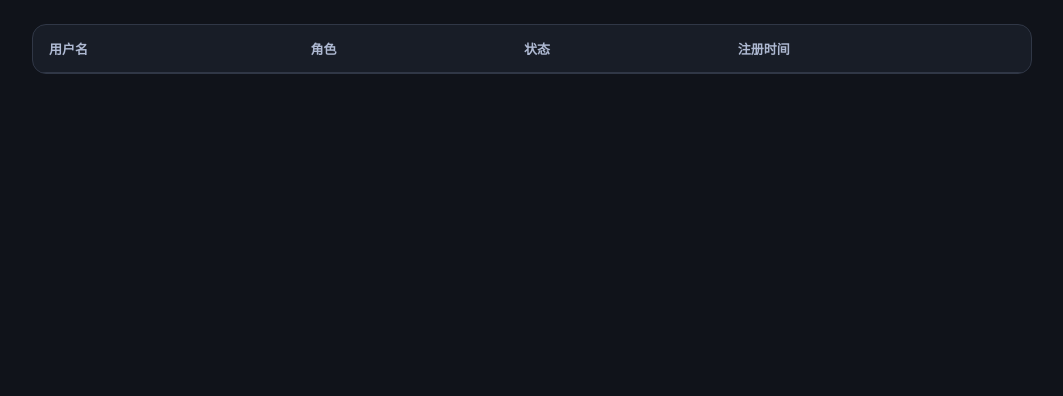
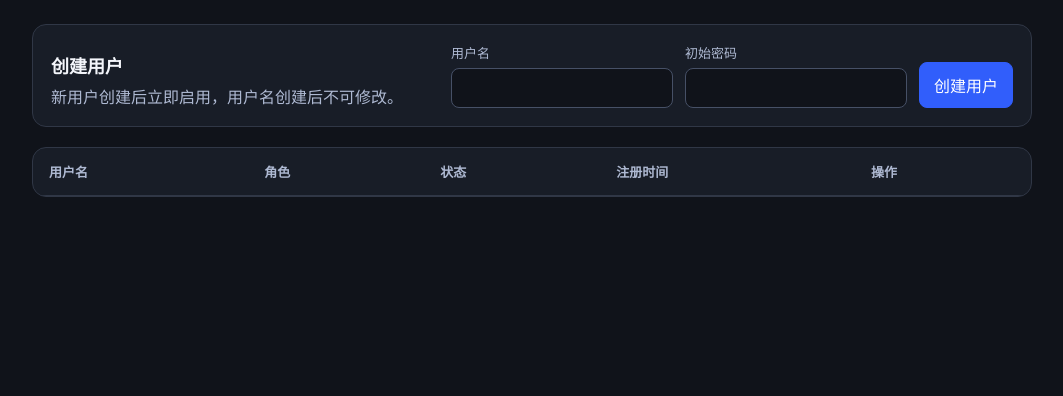
Before and after one commit to oneMuggle/dsh-server-manager, a Python web app: template gateway/web/templates/admin.html in a window 1280 px wide. Shown: the part 134-530 px from the top of the page, without its empty margins (108-1171 px from the left). Run offline with Jinja, Linux system fonts and the light colour scheme; the template is opened without the code that fills it, so the values that code supplies are empty.

Commit message:
feat: add user controls to management ui

```diff
--- a/gateway/web/static/management/admin.css
+++ b/gateway/web/static/management/admin.css
@@ -7,7 +7,13 @@
     nav { display: flex; gap: 10px; }
     a, button { border: 1px solid #465066; border-radius: 8px; padding: 10px 14px; color: #dce4ff; background: #181d27; font: inherit; text-decoration: none; cursor: pointer; }
     button.primary { border-color: #315efb; background: #315efb; color: white; }
-    .panel { overflow: hidden; border: 1px solid #303746; border-radius: 14px; background: #181d27; }
+    h2 { margin: 0 0 6px; font-size: 18px; }
+    p { margin: 0; color: #aeb9d2; }
+    .panel { overflow: hidden; margin-bottom: 20px; border: 1px solid #303746; border-radius: 14px; background: #181d27; }
+    .create-panel { display: flex; align-items: end; justify-content: space-between; gap: 24px; padding: 18px; }
+    form { display: flex; align-items: end; gap: 12px; }
+    label { display: grid; gap: 6px; color: #aeb9d2; font-size: 13px; }
+    input { min-width: 190px; border: 1px solid #465066; border-radius: 8px; padding: 10px 12px; color: #f4f6fb; background: #10131a; font: inherit; }
     table { width: 100%; border-collapse: collapse; }
     th, td { padding: 14px 16px; border-bottom: 1px solid #303746; text-align: left; }
     th { color: #aeb9d2; font-size: 13px; }
@@ -16,10 +22,21 @@
     .role { background: #263d80; color: #dce5ff; }
     .status { background: #174c37; color: #c6f7e2; }
     .status.disabled { background: #5a2929; color: #ffd2d2; }
+    .actions { display: flex; flex-wrap: wrap; gap: 8px; }
+    button.small { padding: 7px 10px; font-size: 13px; }
+    button.danger { border-color: #844343; color: #ffd2d2; }
+    button:disabled { cursor: wait; opacity: .6; }
+    dialog { width: min(460px, calc(100vw - 32px)); border: 1px solid #465066; border-radius: 14px; padding: 0; color: #f4f6fb; background: #181d27; }
+    dialog::backdrop { background: rgb(0 0 0 / 65%); }
+    dialog form { display: grid; gap: 18px; padding: 22px; }
+    dialog input { width: 100%; }
+    .dialog-actions { display: flex; justify-content: flex-end; gap: 10px; }
     #message { min-height: 24px; margin: 12px 2px; color: #b9c8f6; }
     @media (max-width: 680px) {
       header { align-items: flex-start; flex-direction: column; }
       nav { width: 100%; flex-wrap: wrap; }
+      .create-panel, form { align-items: stretch; flex-direction: column; }
+      input { width: 100%; }
       th:nth-child(4), td:nth-child(4) { display: none; }
       th, td { padding: 12px 10px; }
     }
--- a/gateway/web/static/management/admin.js
+++ b/gateway/web/static/management/admin.js
@@ -1,26 +1,103 @@
 const rows = document.getElementById('users');
 const message = document.getElementById('message');
+const createForm = document.getElementById('create-user-form');
+const resetDialog = document.getElementById('reset-dialog');
+const resetForm = document.getElementById('reset-password-form');
+const resetUsername = document.getElementById('reset-username');
 function cell(row, value) { const item = document.createElement('td'); item.textContent = value; row.appendChild(item); }
-async function loadUsers() {
+function actionButton(label, action, className = '') {
+  const button = document.createElement('button');
+  button.type = 'button';
+  button.textContent = label;
+  button.className = `small ${className}`.trim();
+  button.addEventListener('click', action);
+  return button;
+}
+async function requestJSON(url, options = {}) {
+  const response = await fetch(url, options);
+  const result = await response.json().catch(() => ({}));
+  if (!response.ok) throw new Error(result.detail || `HTTP ${response.status}`);
+  return result;
+}
+function showResetDialog(username) {
+  resetDialog.dataset.username = username;
+  resetUsername.textContent = username;
+  resetForm.reset();
+  resetDialog.showModal();
+}
+async function changeUserState(user) {
+  const nextDisabled = !user.disabled;
+  const verb = nextDisabled ? '停用' : '启用';
+  if (!confirm(`确认${verb}用户 ${user.username}？`)) return;
+  message.textContent = `正在${verb} ${user.username}…`;
+  try {
+    await requestJSON(`/api/gateway/v1/admin/users/${encodeURIComponent(user.username)}`, {
+      method: 'PATCH',
+      headers: {'Content-Type': 'application/json'},
+      body: JSON.stringify({disabled: nextDisabled}),
+    });
+    await loadUsers(`${user.username} 已${verb}`);
+  } catch (error) { message.textContent = `${verb}失败：${error.message || error}`; }
+}
+async function loadUsers(successMessage = '') {
   message.textContent = '正在加载用户列表…';
   try {
-    const response = await fetch('/api/gateway/v1/admin/users');
-    const result = await response.json().catch(() => ({}));
-    if (!response.ok) throw new Error(result.detail || `HTTP ${response.status}`);
+    const result = await requestJSON('/api/gateway/v1/admin/users');
     rows.replaceChildren();
     for (const user of result.users) {
       const row = document.createElement('tr');
       cell(row, user.username);
-      const role = document.createElement('td'); role.innerHTML = `<span class="role">${user.role === 'admin' ? '管理员' : '用户'}</span>`; row.appendChild(role);
+      const role = document.createElement('td');
+      const roleBadge = document.createElement('span'); roleBadge.className = 'role'; roleBadge.textContent = user.role === 'admin' ? '管理员' : '用户'; role.appendChild(roleBadge); row.appendChild(role);
       const state = document.createElement('td');
       const badge = document.createElement('span'); badge.className = `status${user.disabled ? ' disabled' : ''}`; badge.textContent = user.disabled ? '已停用' : '正常'; state.appendChild(badge); row.appendChild(state);
       cell(row, user.created_at ? new Date(user.created_at).toLocaleString() : '—');
+      const actions = document.createElement('td'); actions.className = 'actions';
+      actions.appendChild(actionButton('重置密码', () => showResetDialog(user.username)));
+      if (user.role !== 'admin') actions.appendChild(actionButton(user.disabled ? '启用' : '停用', () => changeUserState(user), user.disabled ? '' : 'danger'));
+      row.appendChild(actions);
       rows.appendChild(row);
     }
-    message.textContent = `共 ${result.users.length} 个注册用户`;
+    message.textContent = successMessage || `共 ${result.users.length} 个注册用户`;
   } catch (error) { message.textContent = `加载失败：${error.message || error}`; }
 }
-document.getElementById('refresh').addEventListener('click', loadUsers);
+createForm.addEventListener('submit', async event => {
+  event.preventDefault();
+  const button = createForm.querySelector('button[type="submit"]');
+  const data = new FormData(createForm);
+  button.disabled = true;
+  message.textContent = '正在创建用户…';
+  try {
+    const user = await requestJSON('/api/gateway/v1/admin/users', {
+      method: 'POST',
+      headers: {'Content-Type': 'application/json'},
+      body: JSON.stringify({username: data.get('username'), password: data.get('password')}),
+    });
+    createForm.reset();
+    await loadUsers(`用户 ${user.username} 创建成功`);
+  } catch (error) { message.textContent = `创建失败：${error.message || error}`; }
+  finally { button.disabled = false; }
+});
+resetForm.addEventListener('submit', async event => {
+  event.preventDefault();
+  const username = resetDialog.dataset.username;
+  const password = new FormData(resetForm).get('password');
+  const button = resetForm.querySelector('button[type="submit"]');
+  button.disabled = true;
+  message.textContent = `正在重置 ${username} 的密码…`;
+  try {
+    await requestJSON(`/api/gateway/v1/admin/users/${encodeURIComponent(username)}`, {
+      method: 'PATCH',
+      headers: {'Content-Type': 'application/json'},
+      body: JSON.stringify({password}),
+    });
+    resetDialog.close();
+    await loadUsers(`${username} 的密码已重置`);
+  } catch (error) { message.textContent = `重置失败：${error.message || error}`; }
+  finally { button.disabled = false; }
+});
+document.getElementById('cancel-reset').addEventListener('click', () => resetDialog.close());
+document.getElementById('refresh').addEventListener('click', () => loadUsers());
 document.getElementById('logout').addEventListener('click', async event => {
   event.currentTarget.disabled = true;
   try {
--- a/gateway/web/templates/admin.html
+++ b/gateway/web/templates/admin.html
@@ -4,18 +4,37 @@
   <meta charset="utf-8">
   <meta name="viewport" content="width=device-width,initial-scale=1">
   <title>管理后台 · DeepSeek Harness</title>
-  <link rel="stylesheet" href="/gateway-assets/admin.css?v=1">
+  <link rel="stylesheet" href="/gateway-assets/admin.css?v=2">
 </head>
 <body><main>
   <header>
     <div><h1>用户管理</h1><div id="message">正在加载用户列表…</div></div>
     <nav><a href="/admin/plugins">插件管理</a><a href="/">返回 DSH</a><a href="/docs">Swagger</a><button id="refresh" class="primary" type="button">刷新</button><button id="logout" type="button">退出登录</button></nav>
   </header>
+  <section class="panel create-panel">
+    <div>
+      <h2>创建用户</h2>
+      <p>新用户创建后立即启用，用户名创建后不可修改。</p>
+    </div>
+    <form id="create-user-form">
+      <label>用户名<input name="username" autocomplete="off" required minlength="3" maxlength="24" pattern="[a-z][a-z0-9_-]{2,23}"></label>
+      <label>初始密码<input name="password" type="password" autocomplete="new-password" required minlength="8" maxlength="256"></label>
+      <button class="primary" type="submit">创建用户</button>
+    </form>
+  </section>
   <section class="panel">
     <table>
-      <thead><tr><th>用户名</th><th>角色</th><th>状态</th><th>注册时间</th></tr></thead>
+      <thead><tr><th>用户名</th><th>角色</th><th>状态</th><th>注册时间</th><th>操作</th></tr></thead>
       <tbody id="users"></tbody>
     </table>
   </section>
+  <dialog id="reset-dialog">
+    <form id="reset-password-form" method="dialog">
+      <h2>重置密码</h2>
+      <p>正在为 <strong id="reset-username"></strong> 设置新密码。保存后，该用户现有会话会立即失效。</p>
+      <label>新密码<input name="password" type="password" autocomplete="new-password" required minlength="8" maxlength="256"></label>
+      <div class="dialog-actions"><button id="cancel-reset" type="button">取消</button><button class="primary" type="submit">重置密码</button></div>
+    </form>
+  </dialog>
 </main>
-<script src="/gateway-assets/admin.js?v=1"></script></body></html>
+<script src="/gateway-assets/admin.js?v=2"></script></body></html>
```
Also changed, not shown: tests/test_proxy.py (+12 -0 lines), tests/test_web_assets.py (+6 -2 lines).
